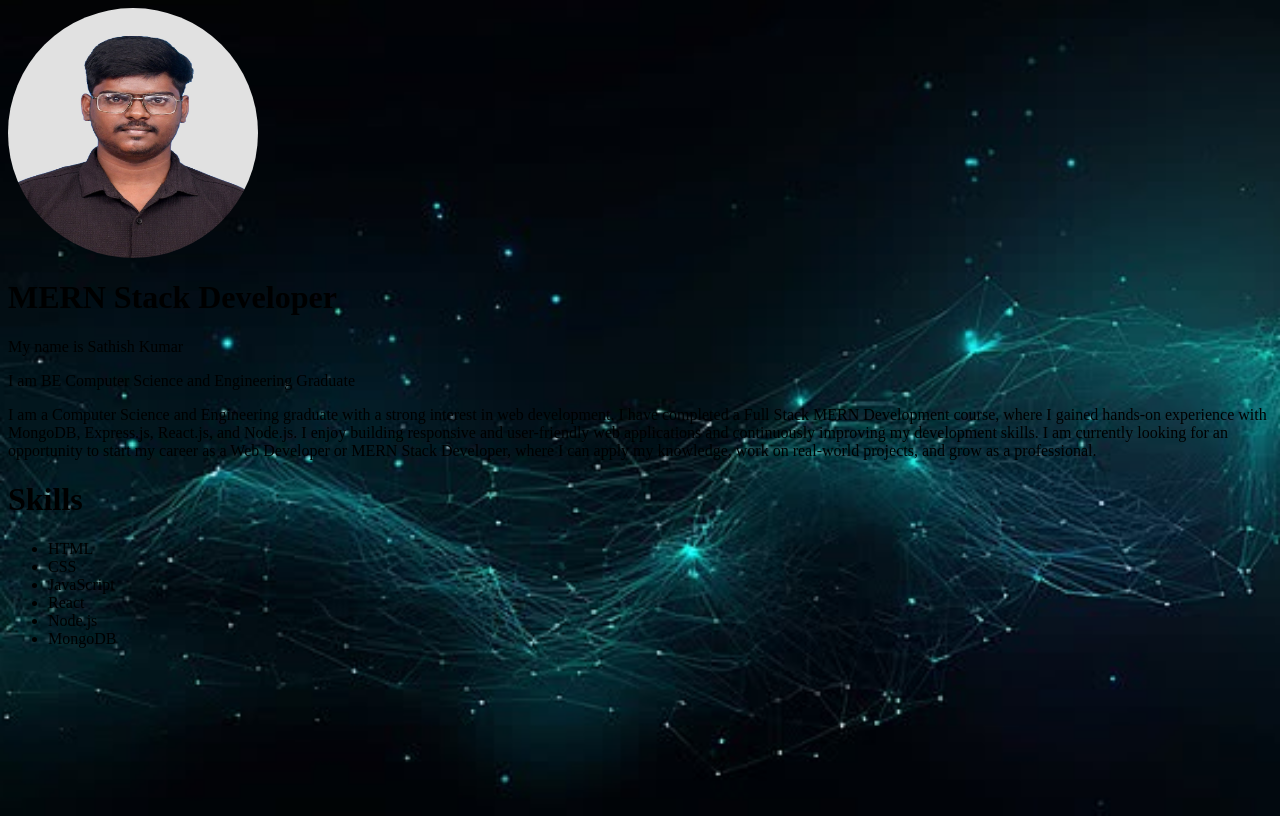
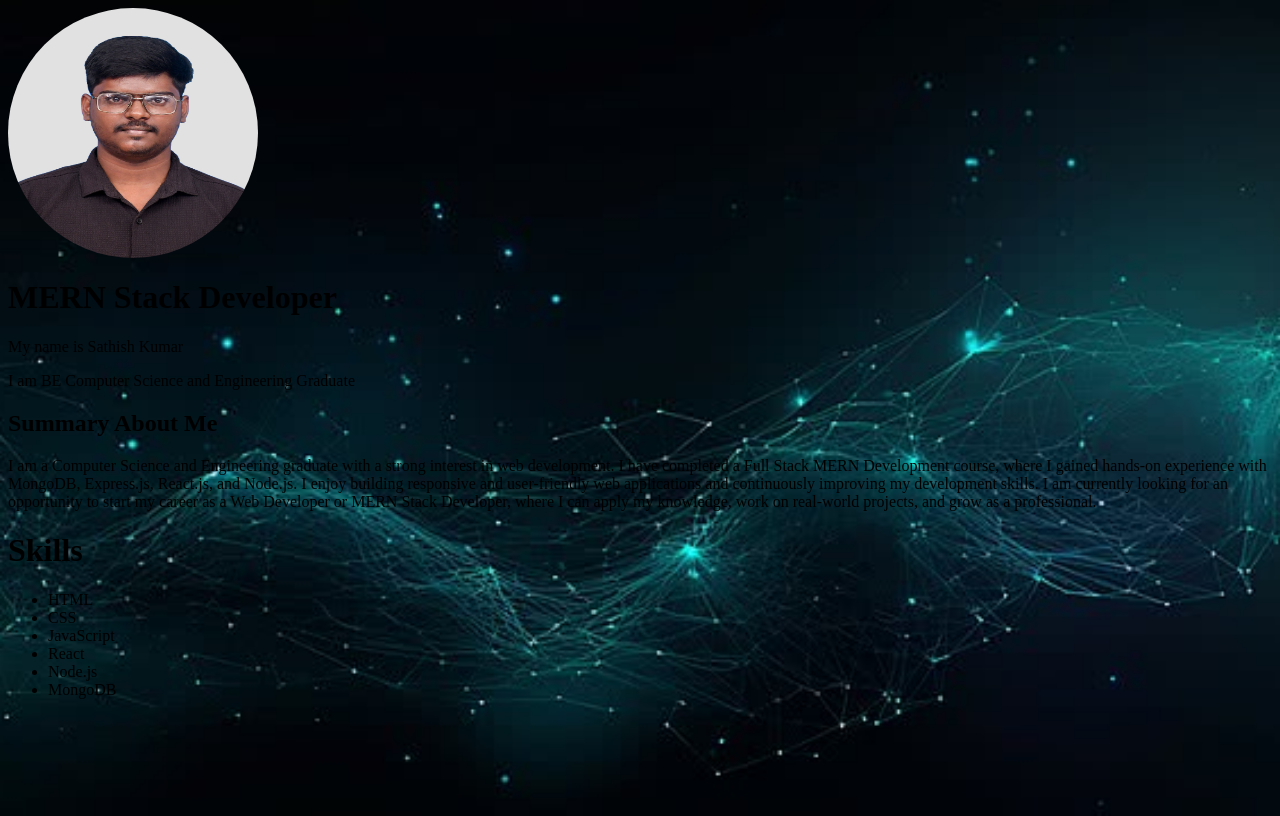
Before and after one commit to Sathish-0987/sathish-portfolio, a React app in the folder frontend/: page / in a window 1280 px wide. Built offline with nearby package versions, Linux system fonts and the light colour scheme; the HTML template or start-up script is replaced by a standard one.

Commit message:
Bug Fixed

```diff
--- a/frontend/src/components/Home.jsx
+++ b/frontend/src/components/Home.jsx
@@ -9,6 +9,7 @@ export default function Home() {
         <h1>MERN Stack Developer</h1>
         <p>My name is Sathish Kumar</p>
         <p>I am BE Computer Science and Engineering Graduate</p>
+        <h2>Summary About Me</h2>
         <p>I am a Computer Science and Engineering graduate with a strong interest in web development. I have completed a Full Stack MERN Development course, where I gained hands-on experience with MongoDB, Express.js, React.js, and Node.js.
 
 I enjoy building responsive and user-friendly web applications and continuously improving my development skills. I am currently looking for an opportunity to start my career as a Web Developer or MERN Stack Developer, where I can apply my knowledge, work on real-world projects, and grow as a professional.
```
